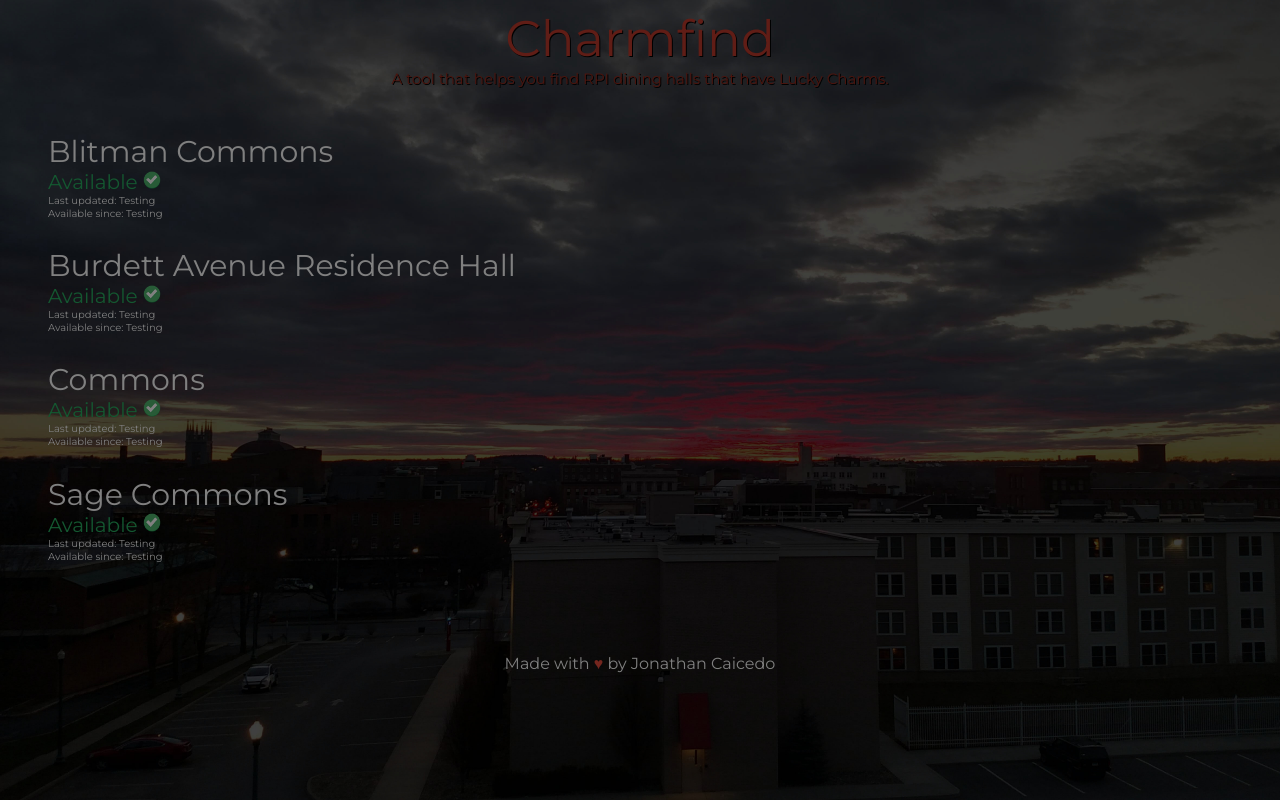
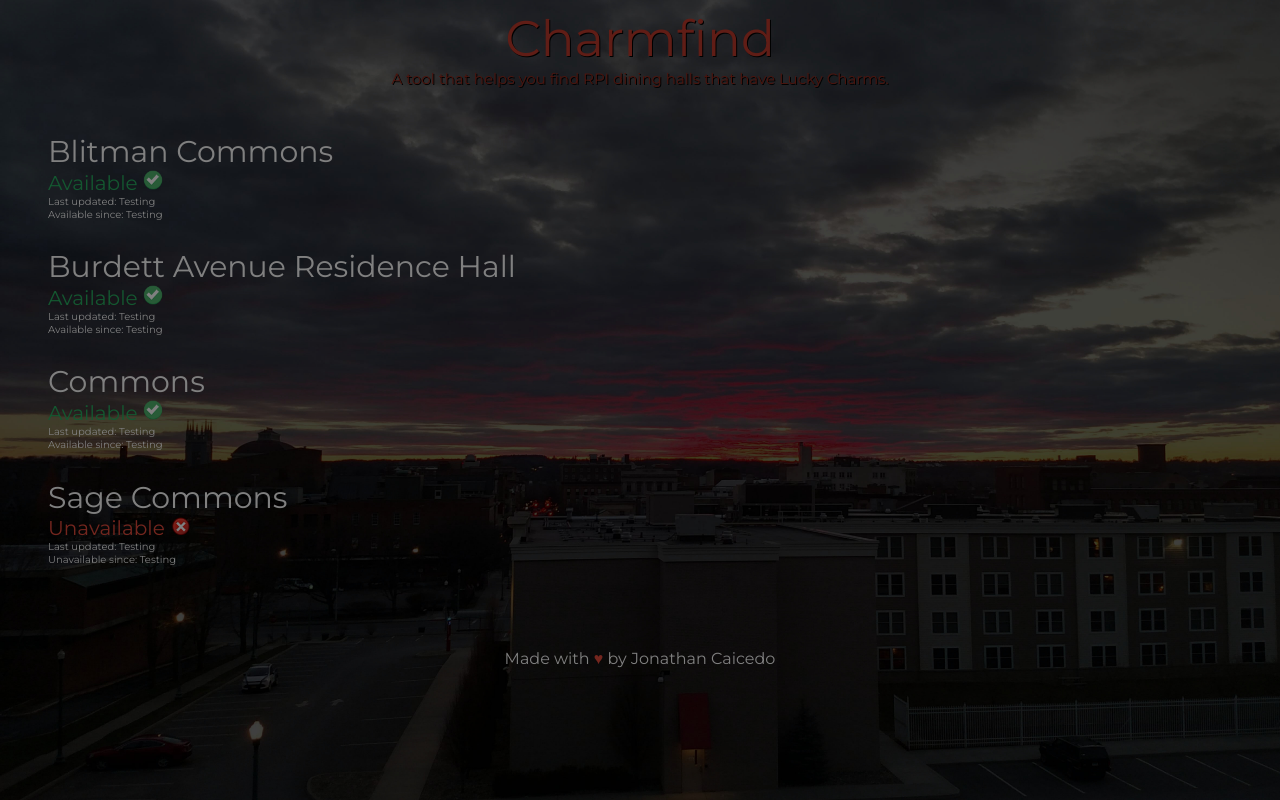
Before and after one commit to JCBird1012/Charmfind, a plain HTML site: page index.html in a window 1280 px wide. Drawn offline with Linux system fonts and the light colour scheme.

Commit message:
Added unavailable meesage and red X.

```diff
--- a/css/main.css
+++ b/css/main.css
@@ -44,9 +44,27 @@
 		margin: 0px;
 	}
 
+	.unavailable
+	{
+		visibility: visible;
+		color: #e74c3c;
+		font-size: 20px;
+		font-family: 'Montserrat', sans-serif;
+		display: inline-block
+		margin: 0px;
+	}
+
 	.greencheck
 	{
-    	max-width: 1.5%;
+    	max-width: 20px;
+    	height: auto;
+    	clear: right;
+    	display: inline-block;
+	}
+
+	.redx
+	{
+		max-width: 20px;
     	height: auto;
     	clear: right;
     	display: inline-block;
@@ -85,6 +103,6 @@
 		-ms-align-self: -ms-flex-end;
 		align-self: flex-end;
 		width: 100%;
-		padding: 2.0em 0 0 0;
+		padding: 1.5em 0 0 0;
 		text-align: center;
 	}
--- a/js/main.js
+++ b/js/main.js
@@ -1,5 +1,6 @@
 var available = "<div class = \"available\">	Available <img class = \"greencheck\" src = \"img/greencheck.png\"> </div>";
+var unavailable = "<div class = \"unavailable\">	Unavailable <img class = \"redx\" src = \"img/redx.png\"> </div>";
 $(Blitman).append(available + "<div class = \"updated\">Last updated: Testing</div>" + "<div class = \"timestamp\">Available since: Testing</div>");
 $(BARH).append(available + "<div class = \"updated\">Last updated: Testing</div>" + "<div class = \"timestamp\">Available since: Testing</div>");
 $(Commons).append(available + "<div class = \"updated\">Last updated: Testing</div>" + "<div class = \"timestamp\">Available since: Testing</div>");
-$(Sage).append(available + "<div class = \"updated\">Last updated: Testing</div>" + "<div class = \"timestamp\">Available since: Testing</div>");
+$(Sage).append(unavailable + "<div class = \"updated\">Last updated: Testing</div>" + "<div class = \"timestamp\">Unavailable since: Testing</div>");
```
Also changed, not shown: img/redx.png (added).
